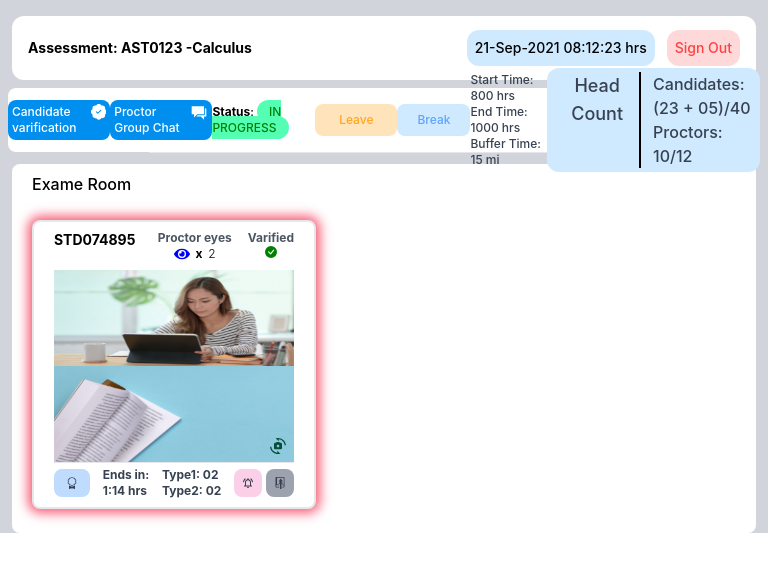
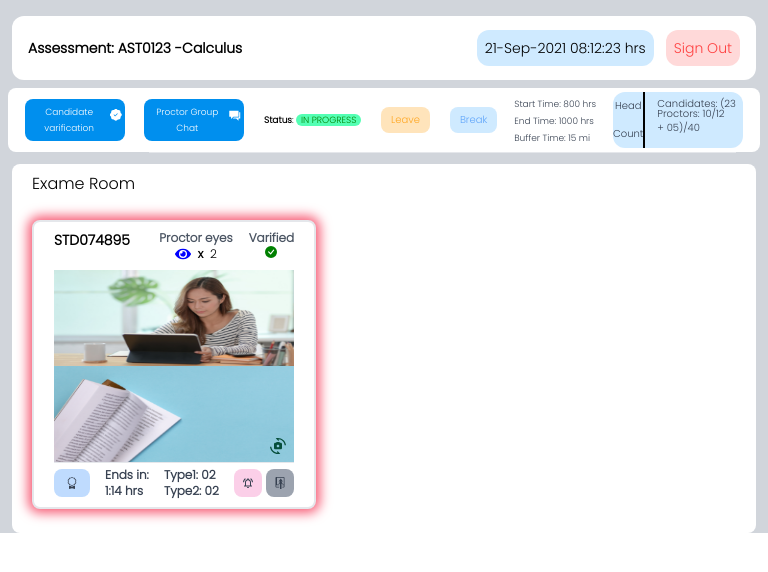
Before and after one commit to shahsawar92/proctorwebsite, a React (Create React App) app: page /home in a window 768 px wide. Shown: the top 572 px of the page. Built offline with nearby package versions, Linux system fonts and the light colour scheme.

Commit message:
created responsive pagges

```diff
--- a/public/index.html
+++ b/public/index.html
@@ -10,6 +10,9 @@
       content="Web site created using create-react-app"
     />
     <link rel="apple-touch-icon" href="%PUBLIC_URL%/logo192.png" />
+    <link rel="preconnect" href="https://fonts.googleapis.com">
+<link rel="preconnect" href="https://fonts.gstatic.com" crossorigin>
+<link href="https://fonts.googleapis.com/css2?family=Poppins:wght@300&display=swap" rel="stylesheet">
     <!--
       manifest.json provides metadata used when your web app is installed on a
       user's mobile device or desktop. See https://developers.google.com/web/fundamentals/web-app-manifest/
--- a/src/Components/Home/Components/header-2.js
+++ b/src/Components/Home/Components/header-2.js
@@ -4,28 +4,48 @@ import { BsFillPatchCheckFill } from 'react-icons/bs';
 import './style.css'
 
 export default function HeaderTwo({setshowModal}) {
-    return (
+    return (<>
+    <div id='extraone' className='flex sm:hidden justify-evenly  bg-white mx-2 my-2 h-12 rounded-lg  items-center'>
+
+       <div id="btn-3div" className='text-xs font-medium'><b>Status</b>: <span id="btn-3" style={{backgroundColor:'#54FFB4'}}  className='  text-xs font-medium py-1 rounded-xl px-3 '> IN PROGRESS</span></div>
+
+       <div id='time' className='  text-gray-700  text-xs  font-medium' >
+                <span>Start Time: 800 hrs</span><br />
+                <span>End Time: 1000 hrs</span><br />
+                <span>Buffer Time: 15 mi</span>
+            </div>
+            <div>
+                <div id="btn-6" style={{backgroundColor:'#CFEAFF'}}  className='flex bg-green-200  px-2 py-0.5 text-xs font-medium rounded-xl '> <div id='head' className='font-light text-gray-700  text-center text-xs border-r-2 border-black px-4'>Head <br /> Count </div>
+                <span id='candidates' className='pl-3'>
+
+                    <div className='text-xs text-gray-700 '>Candidates: (23 + 05)/40</div>
+                    <div className='text-xs text-gray-700  '>Proctors: 10/12</div>
+
+                </span>
+                </div>
+
+            </div>
+    </div>
         <div className='flex justify-evenly  bg-white mx-2 my-2 h-16  lg:mx-2 lg:my-2 lg:h-20 2xl:mx-3 rounded-lg 2xl:my-3 2xl:h-32 items-center'>
 {/* Candidate varification */}
-            <div  id="btn-1" className='pointer text-white lg:text-sm font-medium 2xl:py-2 lg:py-2 lg:w-44 lg:px-22 w-36 py-1 px-1 text-xs 2xl:w-60  rounded-lg  2xl:px-6 flex justify-between'> <div onClick={()=>{setshowModal(true) }}> Candidate varification </div><div className=''> <BsFillPatchCheckFill fontSize="1.3em" /></div> </div>
+            <div  id="btn-1" className='pointer text-white lg:text-sm font-medium 2xl:py-2 lg:py-2 lg:w-48 lg:px-2 w-40 py-2 px-1 text-xs 2xl:w-60  rounded-lg  2xl:px-2 flex justify-between'> <div onClick={()=>{setshowModal(true) }}> Candidate varification </div><div className='icon'> <BsFillPatchCheckFill fontSize="1.3em" /></div> </div>
 {/* Proctor Group Chat */}
-            <div  id="btn-2" className=' hover:bg-blue-300 text-white lg:text-sm font-medium 2xl:py-2 lg:py-2 2xl:w-60 lg:w-44 rounded-lg w-36 py-1 px-1 text-xs  2xl:px-6 lg:px-2 flex justify-between'><div> Proctor Group Chat</div> <div > <IoMdChatboxes fontSize="1.5em" /></div></div>
+            <div  id="btn-2" className=' hover:bg-blue-300 text-white lg:text-sm font-medium 2xl:py-2 lg:py-2 2xl:w-60 lg:w-44 rounded-lg w-36 py-2 px-1 text-xs  2xl:px-6 lg:px-2 flex justify-between'><div> Proctor Group Chat</div> <div className='icon' > <IoMdChatboxes fontSize="1.5em" /></div></div>
 {/* Status */}
-            <div  className='2xl:text-sm displayclass  lg:text-xs text-xs font-medium'><b>Status</b>: <span id="btn-3" style={{backgroundColor:'#54FFB4'}}  className=' 2xl:text-sm text-xs font-medium py-1 rounded-xl px-3 '> IN PROGRESS</span></div>
-
+            <div id="btn-3div" className='2xl:text-sm displayclass  lg:text-xs text-xs font-medium'><b>Status</b>: <span id="btn-3" style={{backgroundColor:'#54FFB4'}}  className=' 2xl:text-sm text-xs font-medium py-1 rounded-xl px-3 '> IN PROGRESS</span></div>
 
             <div id="btn-4"  className='  text-yellow-900 2xl:px-7  2xl:py-2 2xl:text-sm lg:px-5  lg:py-2 lg:text-xs px-6  py-2 text-xs font-medium rounded-lg'>Leave</div>
 
             <div id="btn-5"   className='text-blue-400 2xl:py-2 rounded-lg 2xl:text-sm font-medium 2xl:px-7  lg:px-5  lg:py-2 lg:text-xs px-5  py-2 text-xs'> Break</div>
 
-            <div className='2xl:text-sm  text-gray-700  text-xs displayclass font-medium' >
+            <div id='time' className='2xl:text-sm  text-gray-700  text-xs displayclass font-medium' >
                 <span>Start Time: 800 hrs</span><br />
                 <span>End Time: 1000 hrs</span><br />
                 <span>Buffer Time: 15 mi</span>
             </div>
             <div>
-                <div id="btn-6" style={{backgroundColor:'#CFEAFF'}}  className='flex bg-green-200 displayclass 2xl:px-4 2xl:py-2 2xl:text-sm lg:px-2 lg:py-1 lg:text-xs px-2 py-1 text-xs font-medium rounded-xl '> <div className='font-medium text-gray-700  text-center text-lg border-r-2 border-black px-4'>Head <br /> Count </div>
-                <span className='pl-3'>
+                <div id="btn-6" style={{backgroundColor:'#CFEAFF'}}  className='flex bg-green-200 displayclass 2xl:px-4 2xl:py-2 2xl:text-sm lg:px-2 lg:py-1 lg:text-xs px-2 py-1 text-xs font-medium rounded-xl '> <div id='head' className='font-medium text-gray-700  text-center text-lg border-r-2 border-black px-4'>Head <br /> Count </div>
+                <span id='candidates' className='pl-3'>
 
                     <div className='text-base text-gray-700 '>Candidates: (23 + 05)/40</div>
                     <div className='text-base text-gray-700  '>Proctors: 10/12</div>
@@ -35,5 +55,6 @@ export default function HeaderTwo({setshowModal}) {
 
             </div>
         </div>
+        </>
     )
 }
--- a/src/Components/Home/Components/style.css
+++ b/src/Components/Home/Components/style.css
@@ -1,4 +1,4 @@
-@media only screen and (max-width: 600px) {
+@media only screen and (max-width: 640px) {
 .displayclass{
     display: none;
 }}
@@ -108,3 +108,134 @@ background-color: #FFE4BB;
     ::-webkit-scrollbar-thumb:active{
         background: rgba(0,0,0,.9);
     }
+
+    @media (min-width:641px) and (max-width:860px){
+        .icon{
+            font-size: xx-small;
+            padding:5px 0px !important;
+            text-align: center;
+            vertical-align: middle;
+        }
+        #btn-1 {
+            font-size: xx-small;
+            width: 100px;
+            padding:5px 3px !important;
+            text-align: center;
+            vertical-align: middle;
+        }
+        #btn-2 {
+            font-size: xx-small;
+            width: 100px;
+            padding:5px 3px !important;
+            text-align: center;
+            margin-left: 2px;
+        }
+        #btn-3div{
+            margin-left: 3px;
+            font-size: xx-small;
+            width: 100px !important;
+
+        }
+        #btn-3{
+            font-size: xx-small;
+            padding: 0 5px !important;
+
+        }
+        #time span{
+            font-size: xx-small;
+            width: fit-content;
+        }
+
+        #btn-4{
+            font-size: x-small;
+            padding: 5px 10px !important;
+        }
+
+        #btn-5{
+            font-size: x-small;
+            padding: 5px 10px !important;
+            margin-left: 3px;
+        }
+
+        #btn-6{
+        width: 130px !important;
+        padding: 0 !important;
+        }
+        #head{
+            font-size: x-small;
+            padding: 0;
+
+        }
+        #candidates div{
+            font-size: x-small;
+            padding: 0px 0px !important;
+            height: 10px !important;
+
+        }
+
+    }
+    @media (min-width:861px) and (max-width:1200px){
+        .icon{
+            font-size: x-small;
+            padding:2px 0px !important;
+            text-align: center;
+            vertical-align: middle;
+        }
+        #btn-1 {
+            font-size: x-small;
+            width: 140px;
+            padding:5px 6px !important;
+            text-align: center;
+            vertical-align: middle;
+        }
+        #btn-2 {
+            font-size: x-small;
+            width: 140px;
+            padding:5px 6px !important;
+            text-align: center;
+            vertical-align: middle;
+        }
+        #btn-3div{
+
+            font-size: x-small;
+            width: 140px !important;
+
+        }
+        #btn-3{
+            font-size: xx-small;
+            padding: 0 5px !important;
+
+        }
+        #time span{
+            font-size: xx-small;
+            width: fit-content;
+        }
+
+        #btn-4{
+            font-size: x-small;
+            padding: 5px 10px !important;
+        }
+
+        #btn-5{
+            font-size: x-small;
+            padding: 5px 10px !important;
+            margin-left: 3px;
+        }
+
+        #btn-6{
+        width: 130px !important;
+        padding: 0 !important;
+        }
+        #head{
+            font-size: x-small;
+            padding: 0;
+
+        }
+        #candidates div{
+            font-size: x-small;
+            padding: 0px 0px !important;
+            height: 10px !important;
+
+        }
+
+    }
--- a/src/index.css
+++ b/src/index.css
@@ -6,9 +6,7 @@
 
 body {
   margin: 0;
-  font-family: -apple-system, BlinkMacSystemFont, 'Segoe UI', 'Roboto', 'Oxygen',
-    'Ubuntu', 'Cantarell', 'Fira Sans', 'Droid Sans', 'Helvetica Neue',
-    sans-serif;
+  font-family: 'Poppins', sans-serif;
   -webkit-font-smoothing: antialiased;
   -moz-osx-font-smoothing: grayscale;
 }
```
